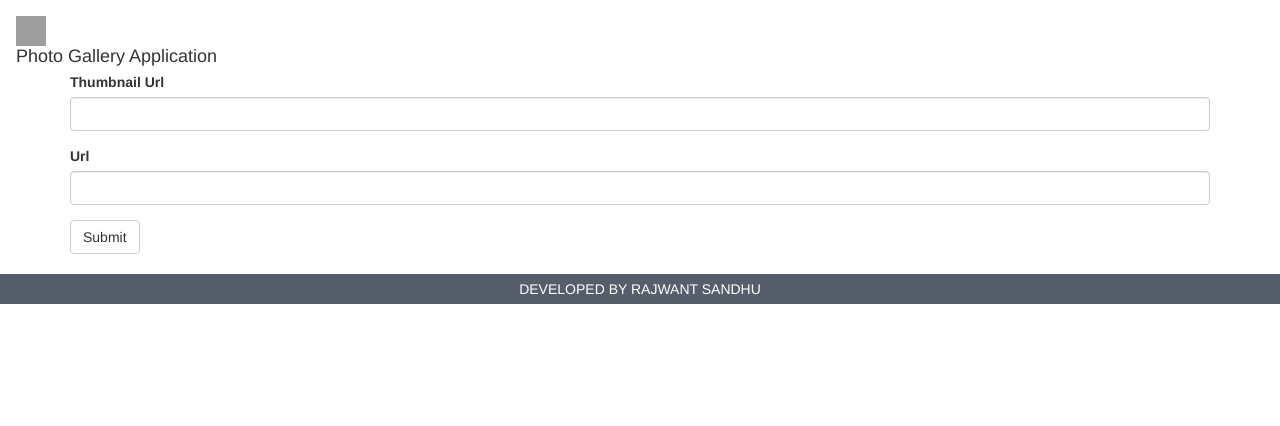
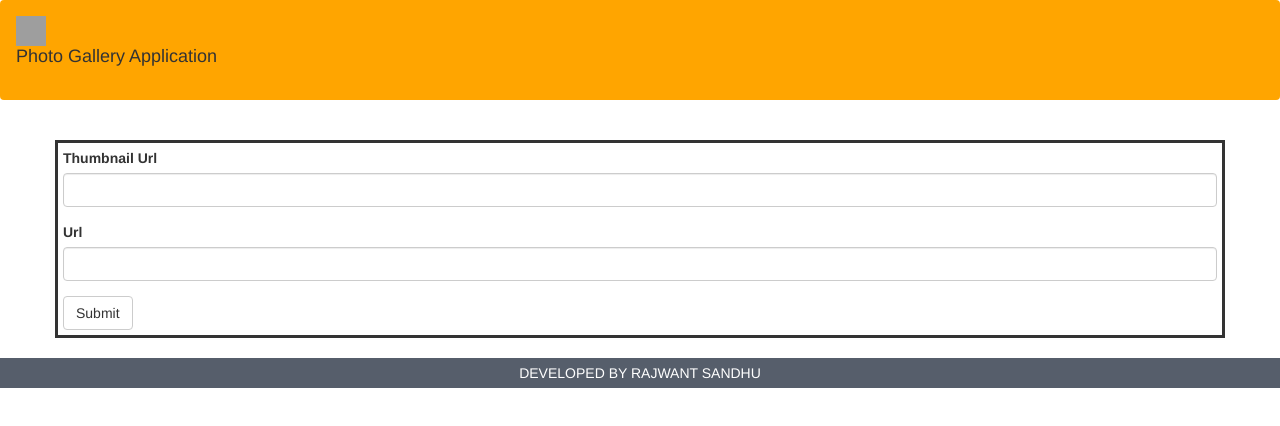
Before and after one commit to Max05rs/sessional-assessment-2, a plain HTML site: page index.html in a window 1280 px wide. Drawn offline with nearby package versions, Linux system fonts and the light colour scheme; no server answers; grey boxes are pictures that could not be loaded.

Commit message:
navbar and border

```diff
--- a/index.html
+++ b/index.html
@@ -12,7 +12,7 @@
   </head>
 <body>
 
-  <nav class="navbar navbar-light bg-light">
+  <nav class="navbar navbar-dark bg-dark darkness">
     <div
     class="navbar-brand" href="#">
       <img src="https://img.icons8.com/cotton/64/000000/gallery.png" width="30" height="30" class="d-inline-block align-top" alt="">Photo Gallery Application
@@ -22,8 +22,8 @@
     <div id="container" >
 
     </div>
-
-    <div class="container">
+<br>
+    <div class="container" style="border: solid; padding: 5px;">
       <form>
         <div class="form-group">
           <label for="ThumbnailUrl">Thumbnail Url</label>
--- a/style.css
+++ b/style.css
@@ -27,3 +27,8 @@ h1{
     height: 150px;
     width: 150px;
 }
+
+.darkness {
+    background-color: orange;
+    height: 10rem;
+}
```
